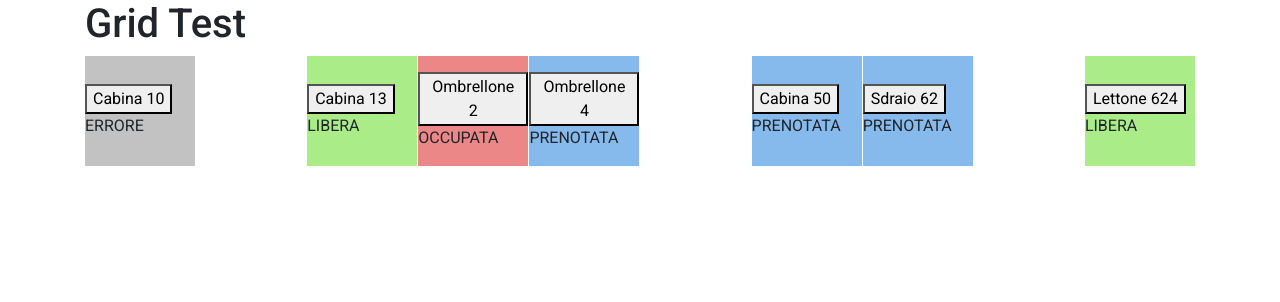
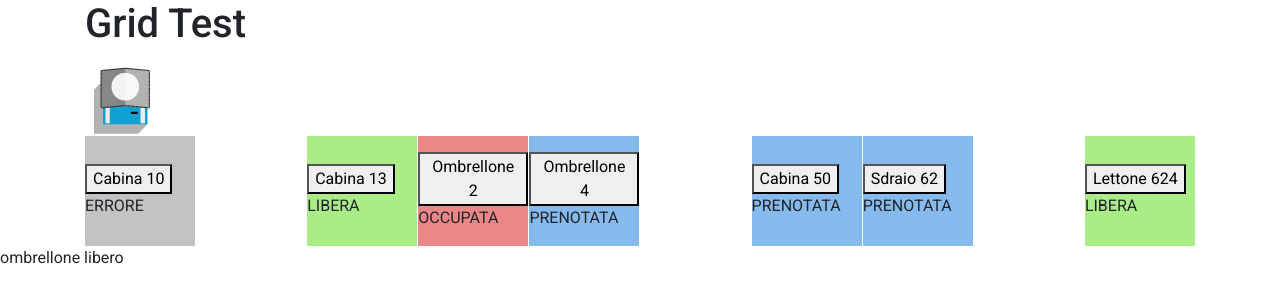
Before and after one commit to Peppopida/grid-test, an Angular app: page / in a window 1280 px wide. Shown: the top 302 px of the page. Built offline with nearby package versions, Linux system fonts and the light colour scheme.

Commit message:
add icon

```diff
--- a/src/app/app.component.html
+++ b/src/app/app.component.html
@@ -2,6 +2,7 @@
   <div class="row">
     <div class="col-sm-12">
       <h1>Grid Test</h1>
+      <img src="./assets/icon/cabina-prenotata.png">
     </div>
   </div>
   <div class="row">
@@ -18,3 +19,4 @@
     </div>
   </div>
 </div>
+<p>{{ iconName }}</p>
--- a/src/app/app.component.ts
+++ b/src/app/app.component.ts
@@ -1,5 +1,6 @@
 import { Component, OnInit } from '@angular/core';
 
+import { IconService } from './icon.service';
 import { ElementBeach } from './model/element-beach.model';
 
 @Component({
@@ -22,8 +23,12 @@ export class AppComponent implements OnInit {
   ];
   statusName='';
   isEmpty:boolean;
+  iconName:string = "-";
+
+  constructor(private iconService:IconService) {}
 
   ngOnInit() {
+    this.getIconName();
   }
 
   getColor(status:number) {
@@ -45,6 +50,10 @@ export class AppComponent implements OnInit {
 
   onSelectElementBeach(id:number) {
     console.log(`Hai cliccato sull'elemento con id: ${id}`);
+  }
+
+  getIconName() {
+    this.iconName = this.iconService.getIcon(0, 0);
   }
 
    /**
--- /dev/null
+++ b/src/app/icon.service.ts
@@ -0,0 +1,19 @@
+import { Injectable } from '@angular/core';
+
+@Injectable({
+  providedIn: 'root'
+})
+export class IconService {
+  getIcon(status, type):string {
+    if(status == 0) {
+      switch(type) {
+        case 0:
+          return "ombrellone libero";
+        case 1:
+          return "cabina libero";
+        case 2:
+           return "spogliatoio libero";
+      }
+    }
+  }
+}
```
Also changed, not shown: src/assets/icon/cabina-prenotata.png (added).
